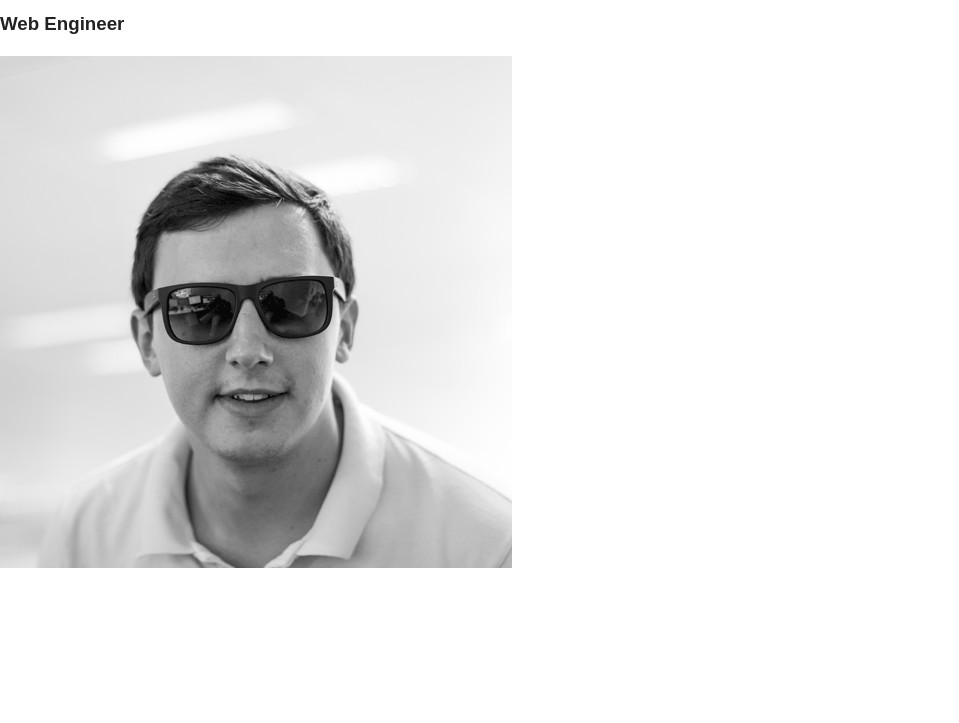
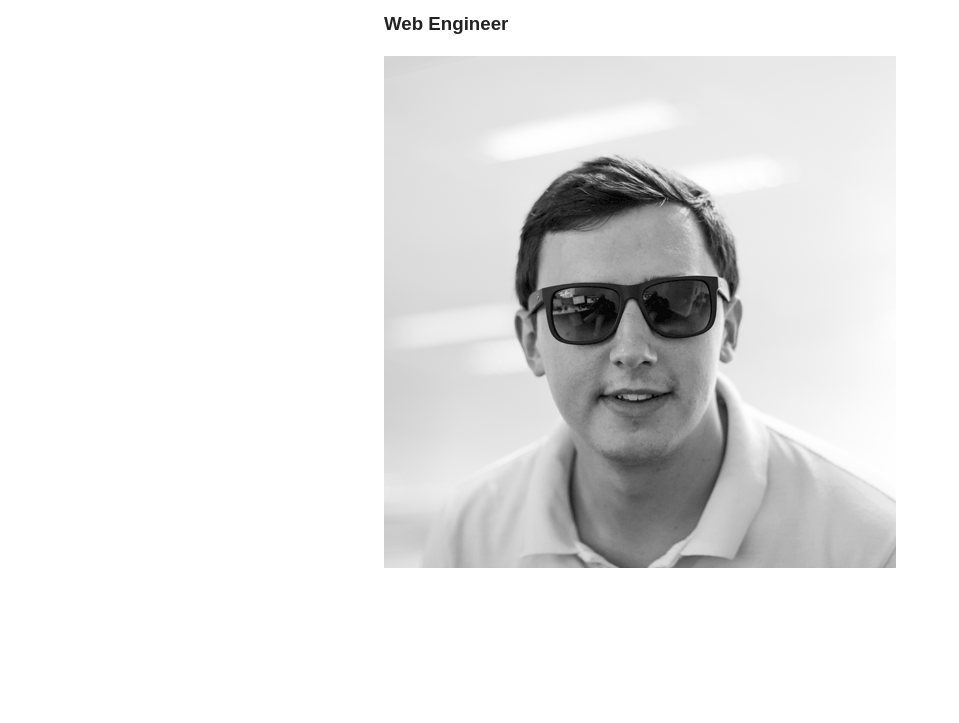
Before and after one commit to Gazzinho/garycollinscv, a plain HTML site: page index.html in a window 1280 px wide. Shown: the part 77-800 px from the top of the page, without its empty margins (0-959 px from the left). Drawn offline with nearby package versions, Linux system fonts and the light colour scheme.

Commit message:
Linked to cv.css
Linked to the cv.css stylesheet

```diff
--- a/index.html
+++ b/index.html
@@ -14,6 +14,7 @@
 
         <link rel="stylesheet" href="css/normalize.css">
         <link rel="stylesheet" href="css/main.css">
+        <link rel="stylesheet" href="css/cv.css">
         <script src="js/vendor/modernizr-2.6.2.min.js"></script>
     </head>
     <body>
```
